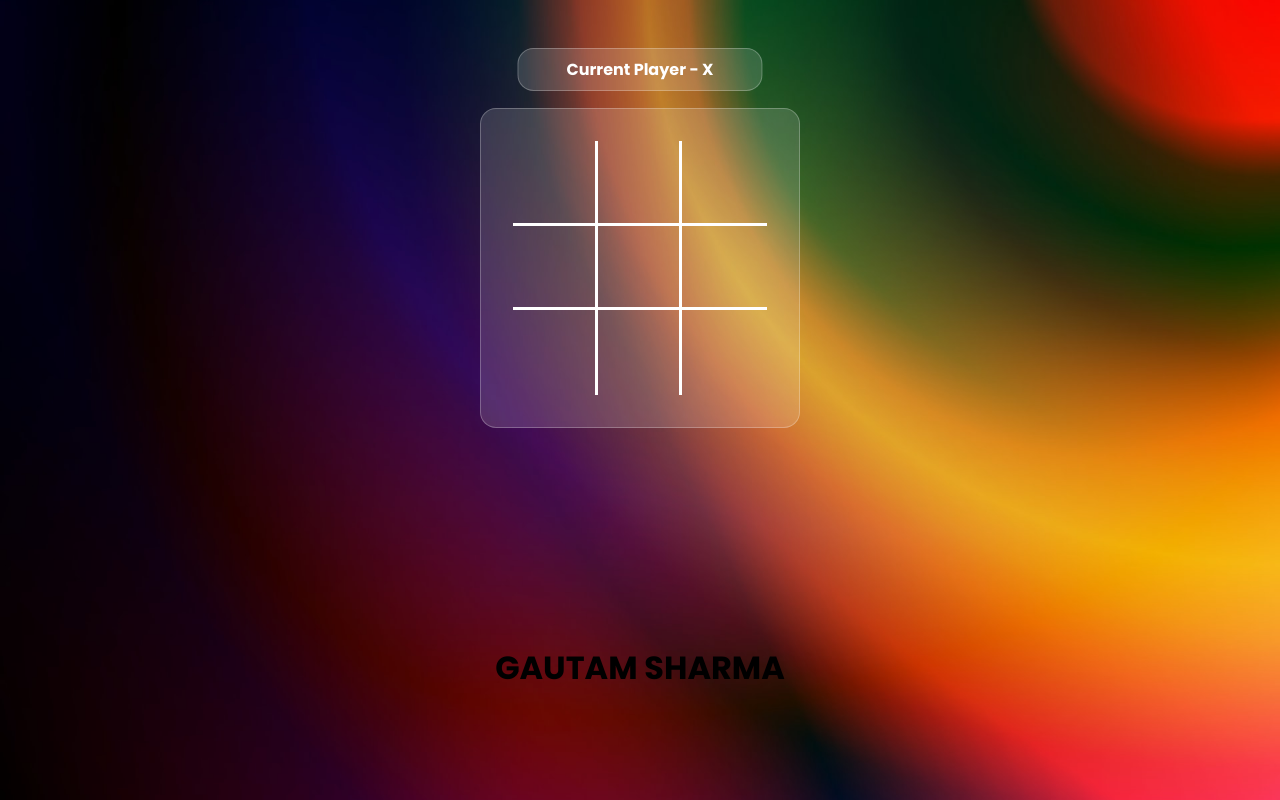
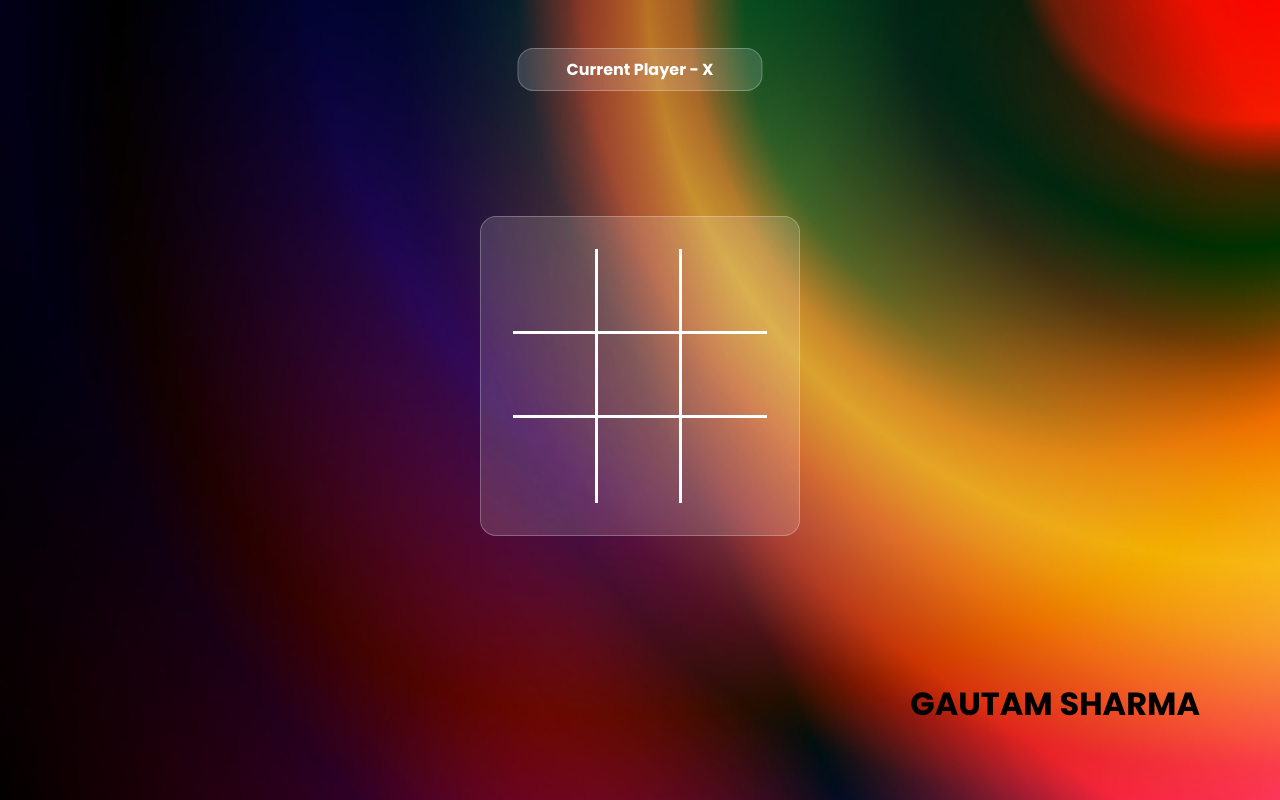
Before and after one commit to gautam5722/TIC-TAC-TOE-GAME, a plain HTML site: page index.html in a window 1280 px wide. Drawn offline with Linux system fonts and the light colour scheme.

Commit message:
NAME ADJUST

```diff
--- a/style.css
+++ b/style.css
@@ -38,6 +38,7 @@
     background-color: rgba(255, 255, 255, 0.15);
     border: 1px solid rgba(255, 255, 255, 0.25);
     border-radius: 1rem;
+    margin-top: 9rem;
     padding: 2rem;
     display: grid;
     grid-template-columns: repeat(3, 1fr);
@@ -85,3 +86,8 @@
 .win{
     background-color: rgba(0, 255, 0, 0.3);
 }
+
+h1{
+   margin-left: auto;
+   margin-right: 5rem;
+}
```
